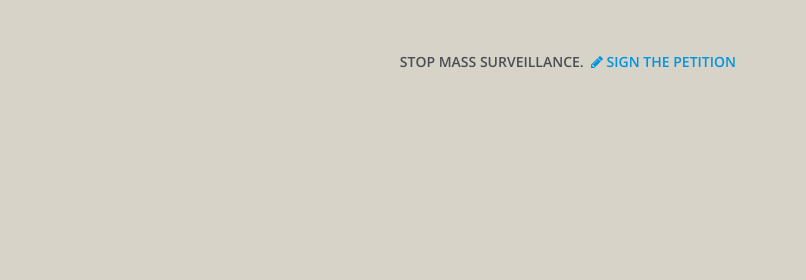
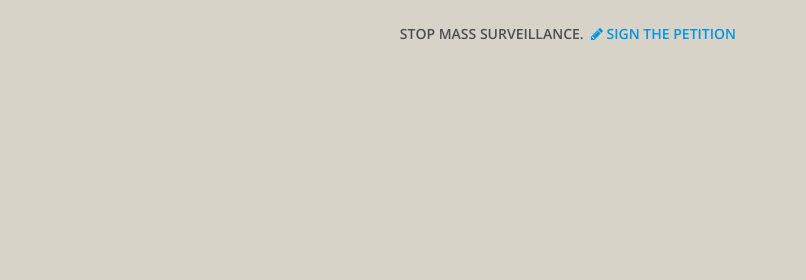
Before and after one commit to ScottDowne/surveillance-interstitial, a website: page public/index.html in a window 1280 px wide. Shown: the top 280 px of the page, 474-1280 px from the left. Drawn offline with nearby package versions, Linux system fonts and the light colour scheme.

Commit message:
move top link up a bit

```diff
--- a/public/index.html
+++ b/public/index.html
@@ -308,7 +308,7 @@
         text-transform: uppercase;
         font-weight: 600;
         font-size: 14px;
-        margin-top: 14px;
+        margin-top: -14px;
       }
       .petition-link {
         color: #0095DD;
```
